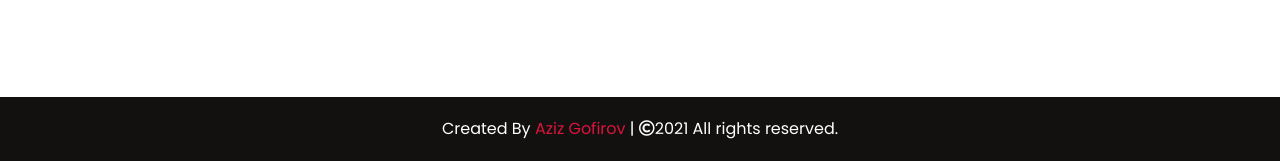
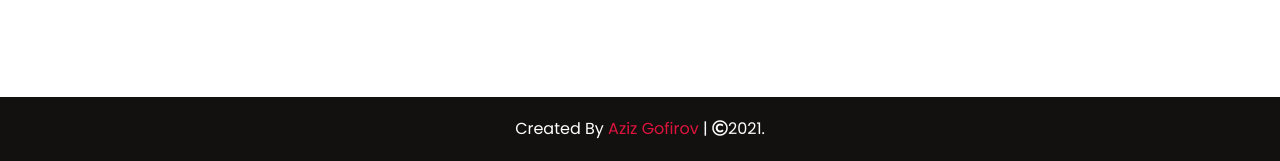
Before and after one commit to azizgofirov/portfolio, a plain HTML site: page index.html in a window 1280 px wide. Shown: the part 4355-4516 px from the top of the page. Drawn offline with nearby package versions, Linux system fonts and the light colour scheme.

Commit message:
Update index.html
Changed

```diff
--- a/index.html
+++ b/index.html
@@ -343,7 +343,7 @@
 </div>
 </section>
 <footer>
-    <span>Created By <a href="https://t.me/G_Aziz_707">Aziz Gofirov</a> | <span class="far fa-copyright"></span>2021 All rights reserved.</span>
+    <span>Created By <a href="https://t.me/G_Aziz_707">Aziz Gofirov</a> | <span class="far fa-copyright"></span>2021.</span>
 </footer>
 <script src="js/javaScript.js"></script>
 
```
